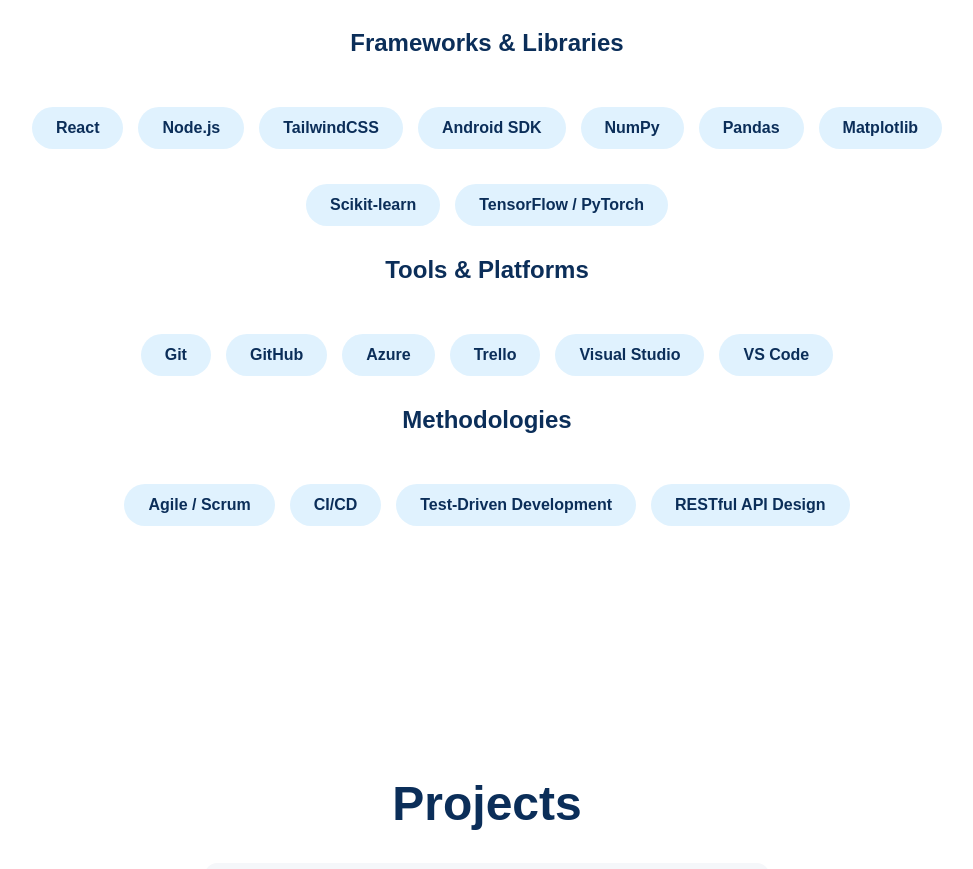
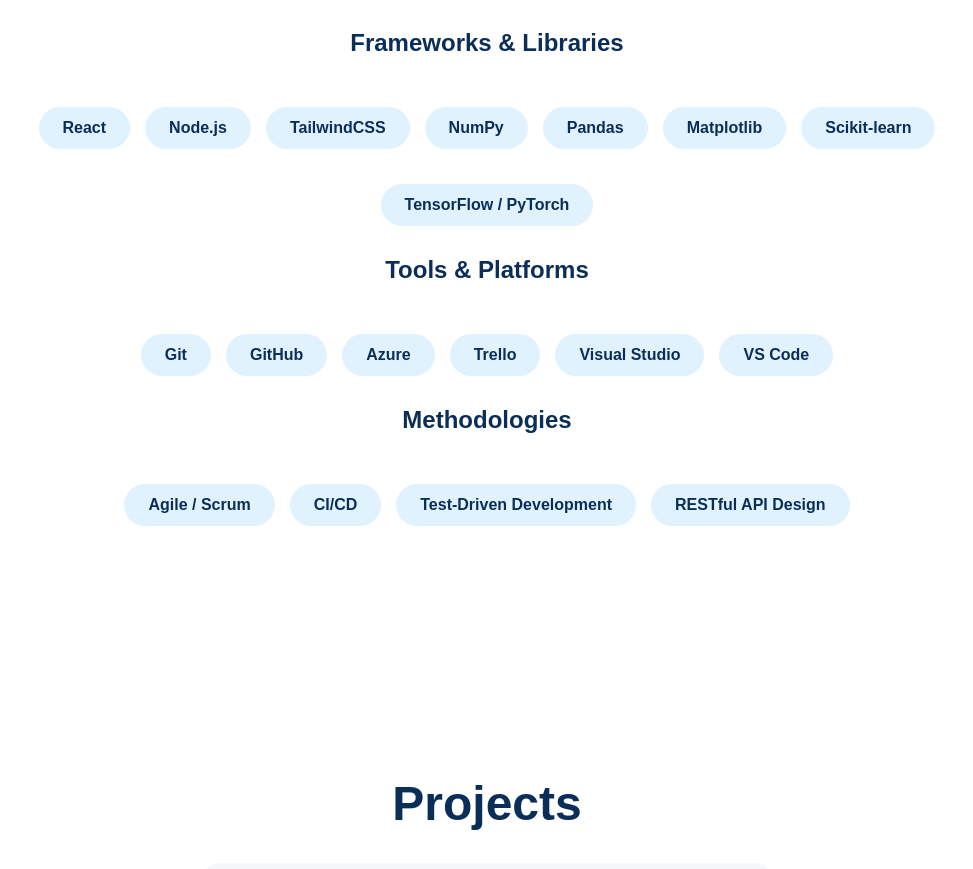
Before and after one commit to Mpho10111/Portfolio-Website, a React app: page / in a window 1280 px wide. Shown: the part 2118-2987 px from the top of the page, without its empty margins (153-1126 px from the left). Built offline with nearby package versions, Linux system fonts and the light colour scheme; the HTML template or start-up script is replaced by a standard one.

Commit message:
fix spelling error

```diff
--- a/src/components/Skills.jsx
+++ b/src/components/Skills.jsx
@@ -18,7 +18,6 @@
         "React",
         "Node.js",
         "TailwindCSS",
-        "Android SDK",
         "NumPy",
         "Pandas",
         "Matplotlib",
```
